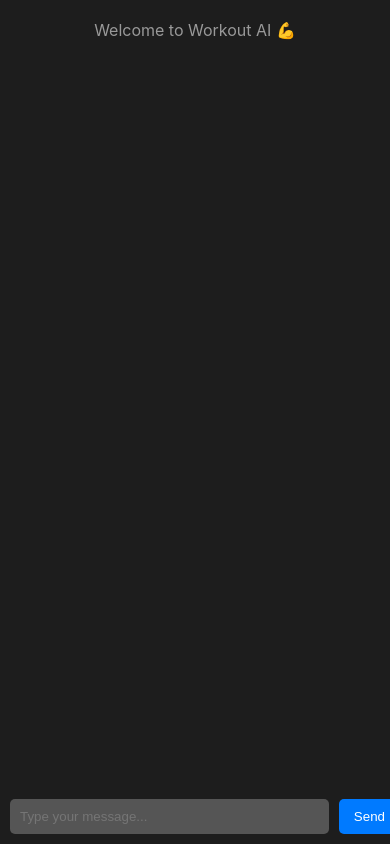
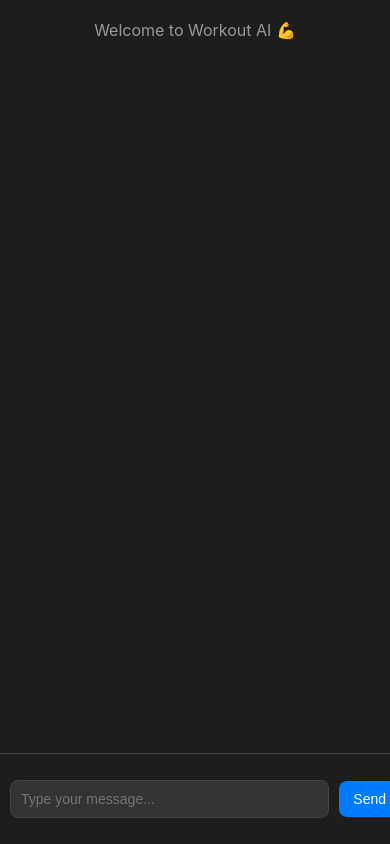
Before and after one commit to breatheheavyAI/workout-chatbot, a website: page index.html in a window 390 px wide. Drawn offline with Linux system fonts and the light colour scheme.

Commit message:
Fixed send button cutoff and improved chat layout

```diff
--- a/style.css
+++ b/style.css
@@ -8,6 +8,7 @@ body {
     flex-direction: column;
     justify-content: space-between;
     margin: 0;
+    overflow: hidden; /* Prevents scrolling issue */
 }
 
 /* Chat container */
@@ -18,6 +19,7 @@ body {
     display: flex;
     flex-direction: column;
     gap: 10px;
+    padding-bottom: 80px; /* Prevents messages from being covered by input field */
 }
 
 /* Welcome text */
@@ -38,7 +40,7 @@ body {
 }
 
 .bot-message {
-    background-color: #444654;
+    background-color: #333; /* Slight contrast for bot messages */
     color: white;
     padding: 10px;
     border-radius: 10px;
@@ -49,34 +51,59 @@ body {
 /* Input container */
 #input-container {
     display: flex;
+    align-items: center;
     background: #1d1d1d;
-    padding: 10px;
+    padding: 12px;
     position: fixed;
     bottom: 0;
     width: 100%;
     left: 0;
+    border-top: 1px solid #444;
+    height: 60px; /* Adjusted height to prevent cutoff */
 }
 
+/* User input field */
 #user-input {
     flex: 1;
-    padding: 10px;
-    border: none;
-    border-radius: 5px;
-    background: #555;
+    padding: 12px;
+    border: 1px solid #444;
+    border-radius: 8px;
+    background: #333;
     color: white;
     outline: none;
+    font-size: 16px;
 }
 
+/* Send button */
 button {
     margin-left: 10px;
-    padding: 10px 15px;
+    padding: 12px 18px;
     background: #007AFF;
     border: none;
     color: white;
-    border-radius: 5px;
+    border-radius: 8px;
     cursor: pointer;
+    font-size: 16px;
+    white-space: nowrap; /* Prevents text from wrapping */
+    transition: background 0.3s ease;
 }
 
 button:hover {
     background: #005ecb;
 }
+
+/* Fix for mobile layout */
+@media (max-width: 600px) {
+    #input-container {
+        padding: 10px;
+        height: 70px;
+    }
+    #user-input {
+        font-size: 14px;
+        padding: 10px;
+    }
+    button {
+        font-size: 14px;
+        padding: 10px 14px;
+    }
+}
```
